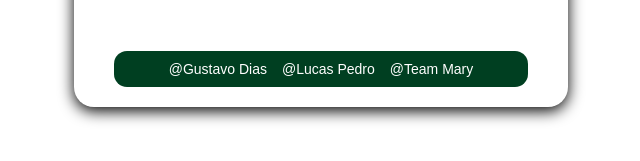
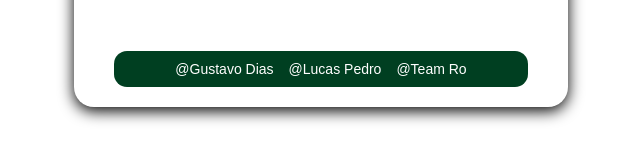
Before and after one commit to GustavoDiasdeOliveira/abreviador, a plain HTML site: page index.html in a window 1280 px wide. Shown: the part 455-616 px from the top of the page, 319-959 px from the left. Drawn offline with Linux system fonts and the light colour scheme.

Commit message:
atualização

```diff
--- a/index.html
+++ b/index.html
@@ -27,7 +27,7 @@
             <div class="footer">
                 <p>@Gustavo Dias</p>
                 <p>@Lucas Pedro</p>
-                <p>@Team Mary</p>
+                <p>@Team Ro</p>
             </div>
         </div>
     </main>
```
